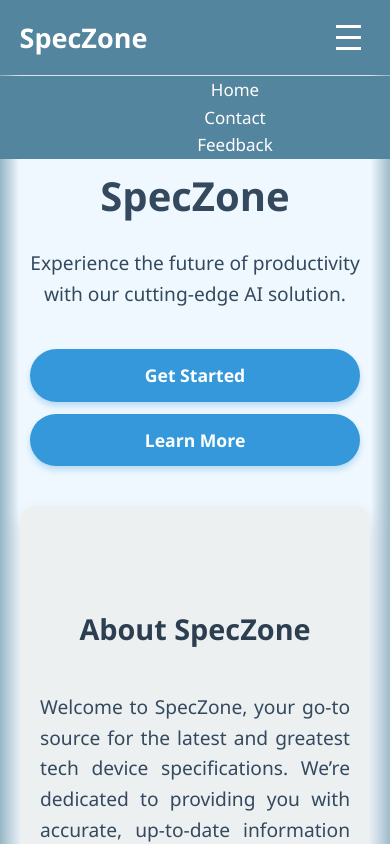
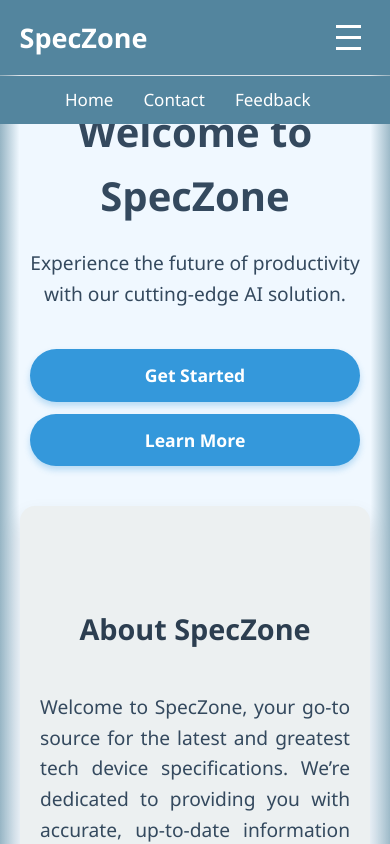
Before and after one commit to kirubel-web/SpecZone, a React (Create React App) app in the folder client/: page / in a window 390 px wide. Shown: the top 844 px of the page. Built offline with nearby package versions, Linux system fonts and the light colour scheme.

Commit message:
hamberger menu

```diff
--- a/client/src/components/teaser.css
+++ b/client/src/components/teaser.css
@@ -84,9 +84,13 @@ nav .navbar .menu {
 
   .menu {
     display: none;
-    flex-direction: column;
+    flex-direction: row;
     width: 100%;
     background: rgb(83, 133, 158);
+    padding-left: 50px;
+    padding-top: 10px;
+    padding-bottom: 10px;
+
     position: absolute;
     top: 60px;
     left: 0;
@@ -95,12 +99,12 @@ nav .navbar .menu {
 
   ul.menu.open {
     display: none;
-    max-height: 100vh;
   }
 
   .menu li {
     text-align: center;
-    margin: 10px 0;
+
+    padding-left: 0px;
   }
 }
 
```
